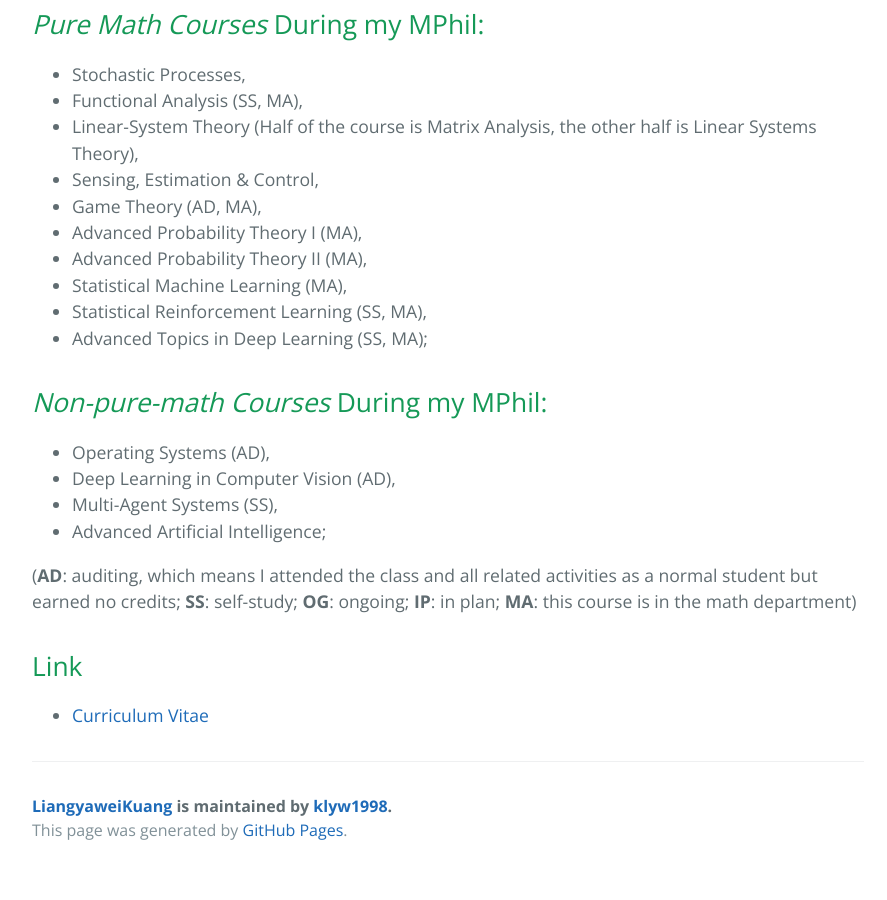
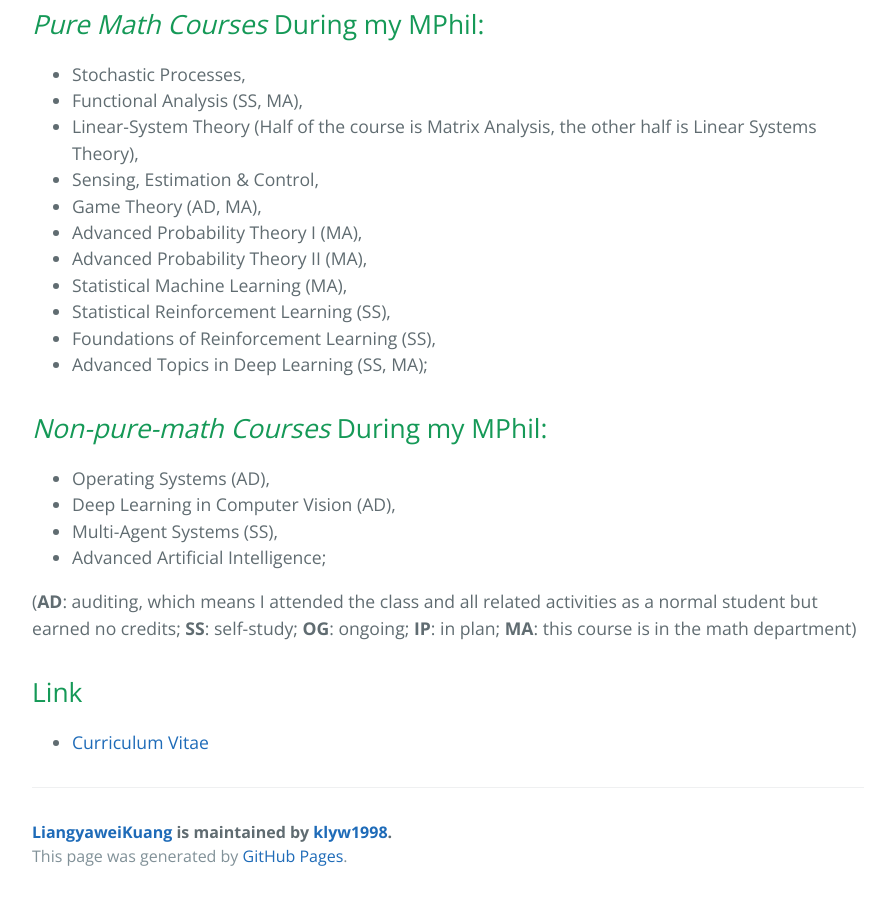
Before and after one commit to klyw1998/LiangyaweiKuang, a Jekyll site: the page built from courses.md, in a window 1280 px wide and 900 px high, scrolled down 1596 px. Shown: the whole window, without its empty margins (192-1079 px from the left). Built offline with Jekyll 4.4.1, drawn with Linux system fonts in a browser that asks for light colours; before the commit the page ends 2470 px from its top, so only the background shows below that.

Commit message:
Update courses.md

```diff
--- a/courses.md
+++ b/courses.md
@@ -54,7 +54,8 @@ description: This is a partial list of courses from undergraduate to present.
 - Advanced Probability Theory I (MA),
 - Advanced Probability Theory II (MA),
 - Statistical Machine Learning (MA),
-- Statistical Reinforcement Learning (SS, MA),
+- Statistical Reinforcement Learning (SS),
+- Foundations of Reinforcement Learning (SS),
 - Advanced Topics in Deep Learning (SS, MA);
 
 ## *Non-pure-math Courses* During my MPhil:
```
